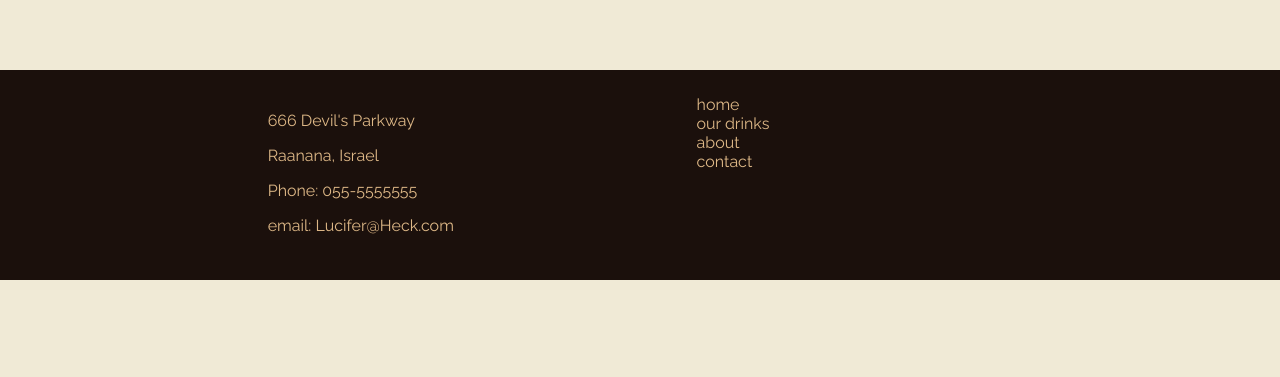
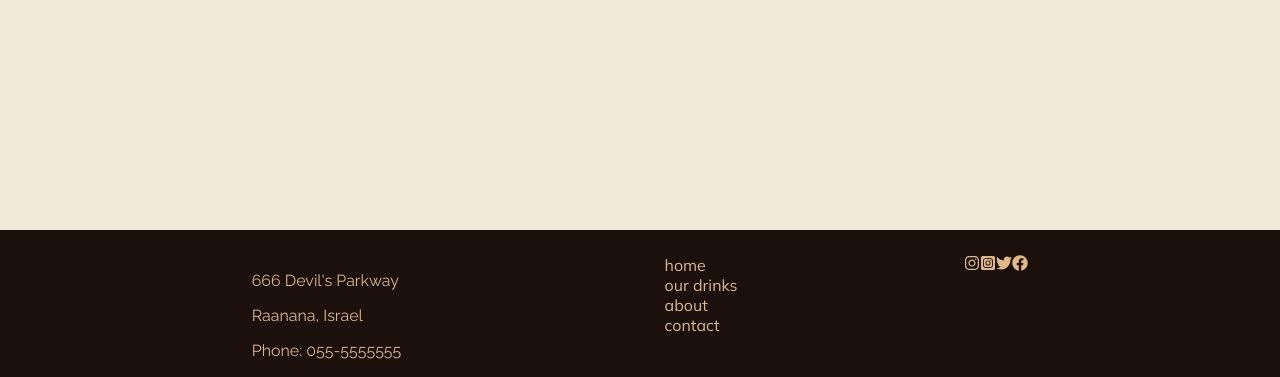
Before and after one commit to wolf-math/coffeeshop, a React (Create React App) app: page / in a window 1280 px wide. Shown: the part 1400-1777 px from the top of the page. Before the commit the page ends 1680 px from the top, so only its background shows below. Built offline with nearby package versions, Linux system fonts and the light colour scheme.

Commit message:
sticky footer

```diff
--- a/package.json
+++ b/package.json
@@ -13,6 +13,7 @@
     "node-sass": "^4.14.1",
     "react": "^16.13.1",
     "react-dom": "^16.13.1",
+    "react-icons": "^3.10.0",
     "react-router-dom": "^5.2.0",
     "react-scripts": "3.4.1"
   },
--- a/src/App.css
+++ b/src/App.css
@@ -6,3 +6,8 @@ h1, h2, h3, h4, h5, h6 {
 p {
   font-family: Raleway;
 }
+
+html, body {
+  height: 100%;
+  margin: 0;
+}
--- a/src/components/footer/footer.component.jsx
+++ b/src/components/footer/footer.component.jsx
@@ -1,14 +1,14 @@
 import React from 'react';
 import { Link } from 'react-router-dom';
-import { FontAwesomeIcon } from '@fortawesome/react-fontawesome'
-import { faInstagram } from '@fortawesome/free-solid-svg-icons'
-import { library } from '@fortawesome/fontawesome-svg-core'
-
-
 
 import './footer.style.scss';
 
+import {FaTwitter, FaInstagramSquare, FaInstagram, FaFacebook} from 'react-icons/fa';
+
+
 const Footer = () => (
+    <>
+    <div class="push"></div>
     <div className="footer">
         <div className="contact">
             <div className="address">
@@ -34,9 +34,13 @@ const Footer = () => (
             </Link>
         </div>
         <div className="follow">
-            <FontAwesomeIcon icon={faInstagram} />
+            <FaInstagram />
+            <FaInstagramSquare />
+            <FaTwitter />
+            <FaFacebook />
         </div>
     </div>
+    </>
 )
 
 export default Footer;
--- a/src/components/footer/footer.style.scss
+++ b/src/components/footer/footer.style.scss
@@ -1,3 +1,7 @@
+.push {
+    height: 160px;
+}
+
 .footer {
     height: 160px;
 
@@ -11,12 +15,8 @@
     .option {
         color: #deb887;
         text-decoration: none;
-        font-family: Raleway;
+        font-family: Mulish;
     }
-}
-
-.contact {
-
 }
 
 .menu {
```
Also changed, not shown: 1 other file (tests, documents, lock files or other folders).
